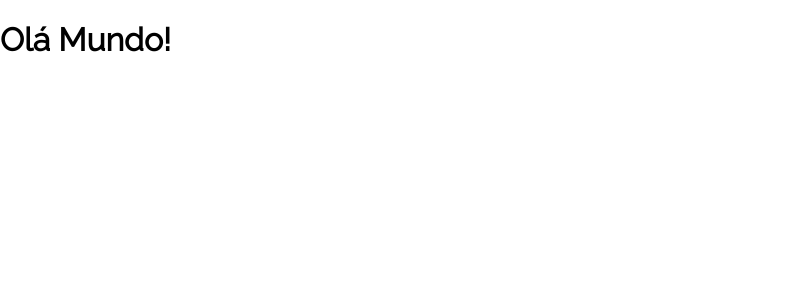
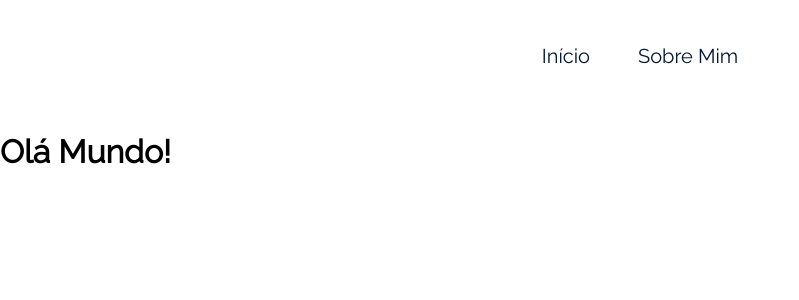
Before and after one commit to evertonflima04/ola-mundo, a JavaScript app: page / in a window 1280 px wide. Shown: the top 300 px of the page, without its empty margins (0-799 px from the left). Built offline with nearby package versions, Linux system fonts and the light colour scheme; the HTML template or start-up script is replaced by a standard one.

Commit message:
Links do react-router-dom

```diff
--- a/src/App.js
+++ b/src/App.js
@@ -1,11 +1,13 @@
 import { BrowserRouter, Route, Routes } from "react-router-dom";
 import Inicio from "./paginas/inicio";
 import SobreMim from "./paginas/SobreMim";
+import Menu from "./componentes/Menu";
 
 
 function App() {
   return (
     <BrowserRouter>
+      <Menu />
       <Routes>
         <Route path="/" element={<Inicio />} />
         <Route path="/sobremim" element={<SobreMim />} />
--- /dev/null
+++ b/src/componentes/Menu/Menu.module.css
@@ -0,0 +1,19 @@
+.navegacao {
+    height: 112px;
+    display: flex;
+    justify-content: center;
+    align-items: center;
+    column-gap: 3rem;
+}
+
+.link {
+    font-size: 1.25rem;
+    line-height: 1.5rem;
+    color: var(--cor-fonte-principal);
+}
+
+@media (max-width: 744px) {
+    .navegacao {
+        height: 72px;
+    }
+}
--- /dev/null
+++ b/src/componentes/Menu/index.js
@@ -0,0 +1,11 @@
+import { Link } from "react-router-dom"
+import styles from "./Menu.module.css"
+
+export default function Menu() {
+  return (
+    <header className={styles.navegacao}>
+        <Link className={styles.link} to="/">Início</Link>
+        <Link className={styles.link} to="/sobremim">Sobre Mim</Link>
+    </header>
+  )
+}
```
